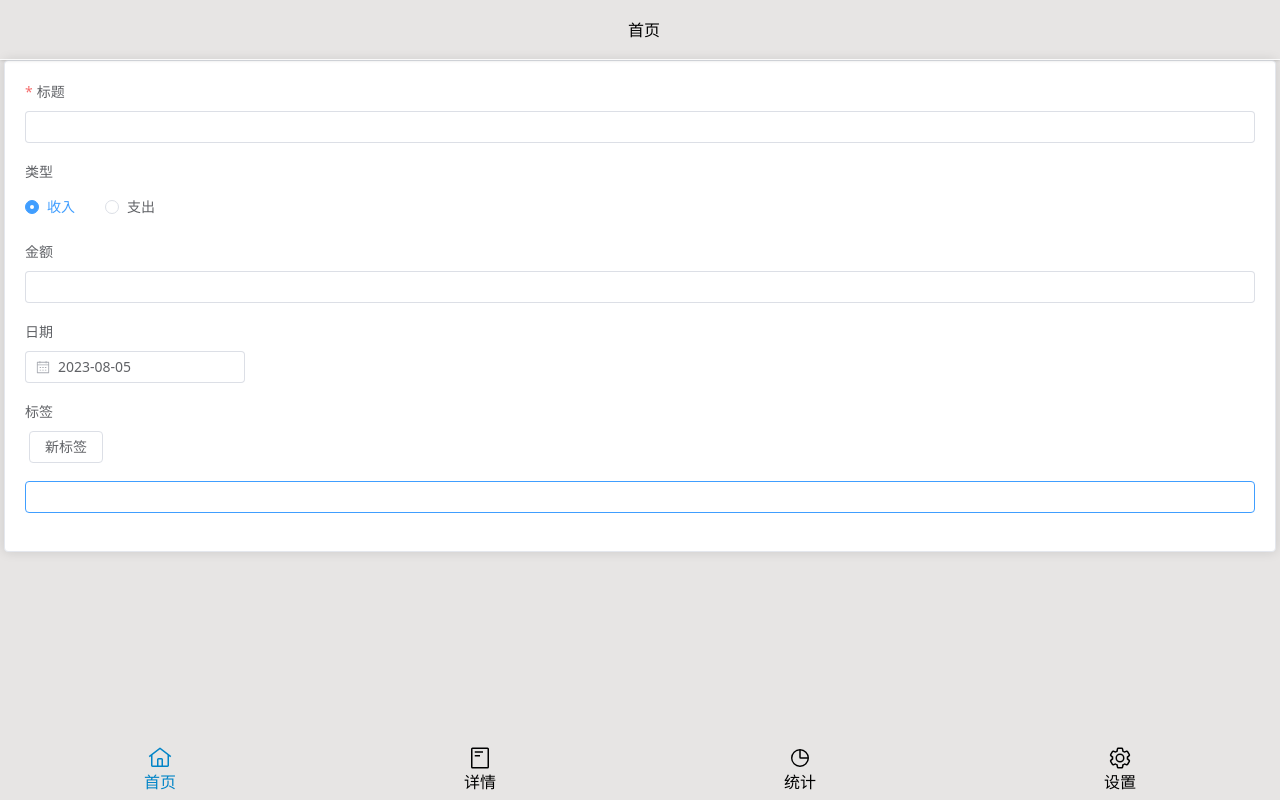
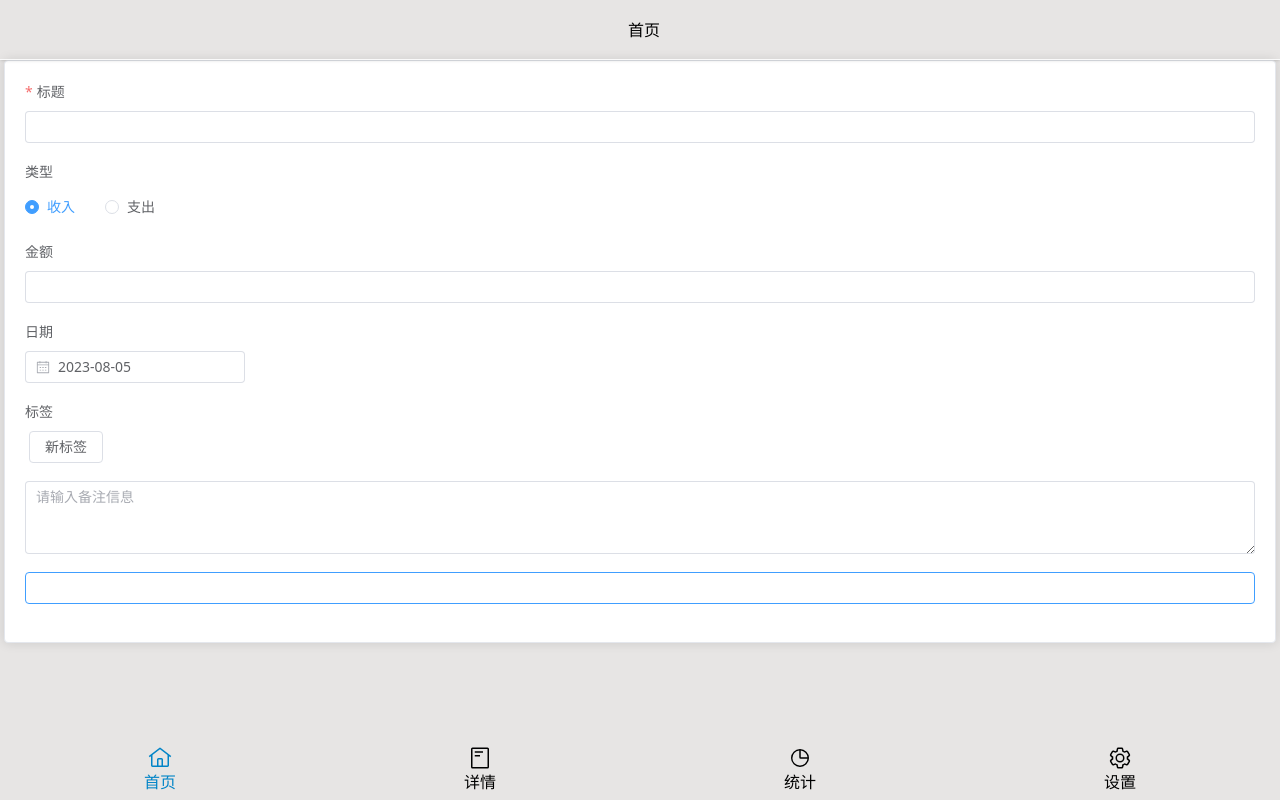
Before and after one commit to xing403/Iebill, a Vue app: page / in a window 1280 px wide. Built offline with nearby package versions, Linux system fonts and the light colour scheme; sample sign-in values are in the browser's storage; a web font is replaced by a local one.

Commit message:
add:pay detail

```diff
--- a/src/pages/index.vue
+++ b/src/pages/index.vue
@@ -12,6 +12,7 @@ const payForm = ref({
   amount: '',
   tags: [] as string[],
   data_time: dayjs(new Date()).format('YYYY-MM-DD'),
+  detail: '',
 })
 const rules = {
   title: [{ required: true, message: '必须输入标题', target: 'blur' }],
@@ -61,6 +62,7 @@ function handleSavePay() {
           amount: '',
           tags: [],
           data_time: payForm.value.data_time,
+          detail: '',
         }
       }).catch((err) => {
         ElMessage({
@@ -114,6 +116,9 @@ function handleSavePay() {
           </el-button>
         </el-form-item>
         <el-form-item>
+          <el-input v-model="payForm.detail" type="textarea" placeholder="请输入备注信息" clearable w-full :autosize="{ minRows: 3, maxRows: 5 }" />
+        </el-form-item>
+        <el-form-item>
           <el-button type="primary" w-full @click="handleSavePay">
             保 存
           </el-button>
```
